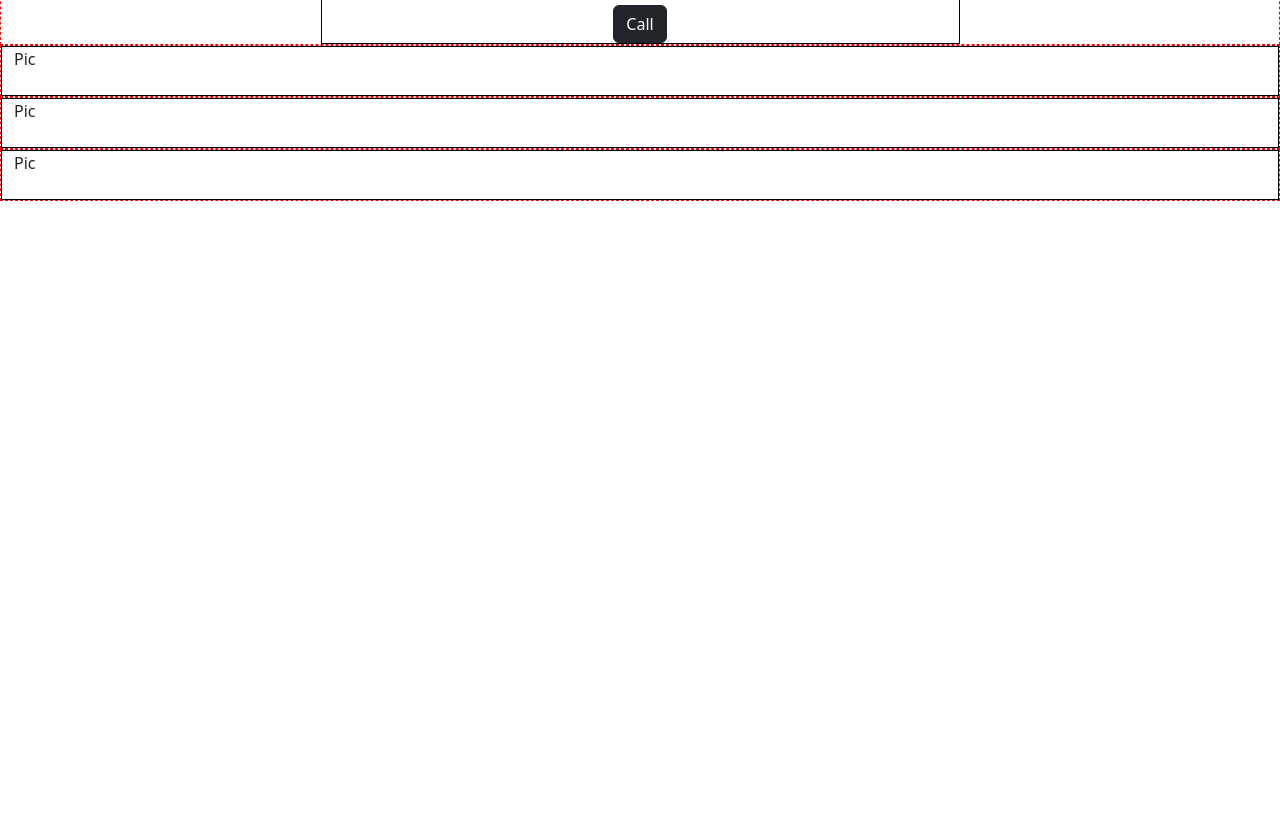
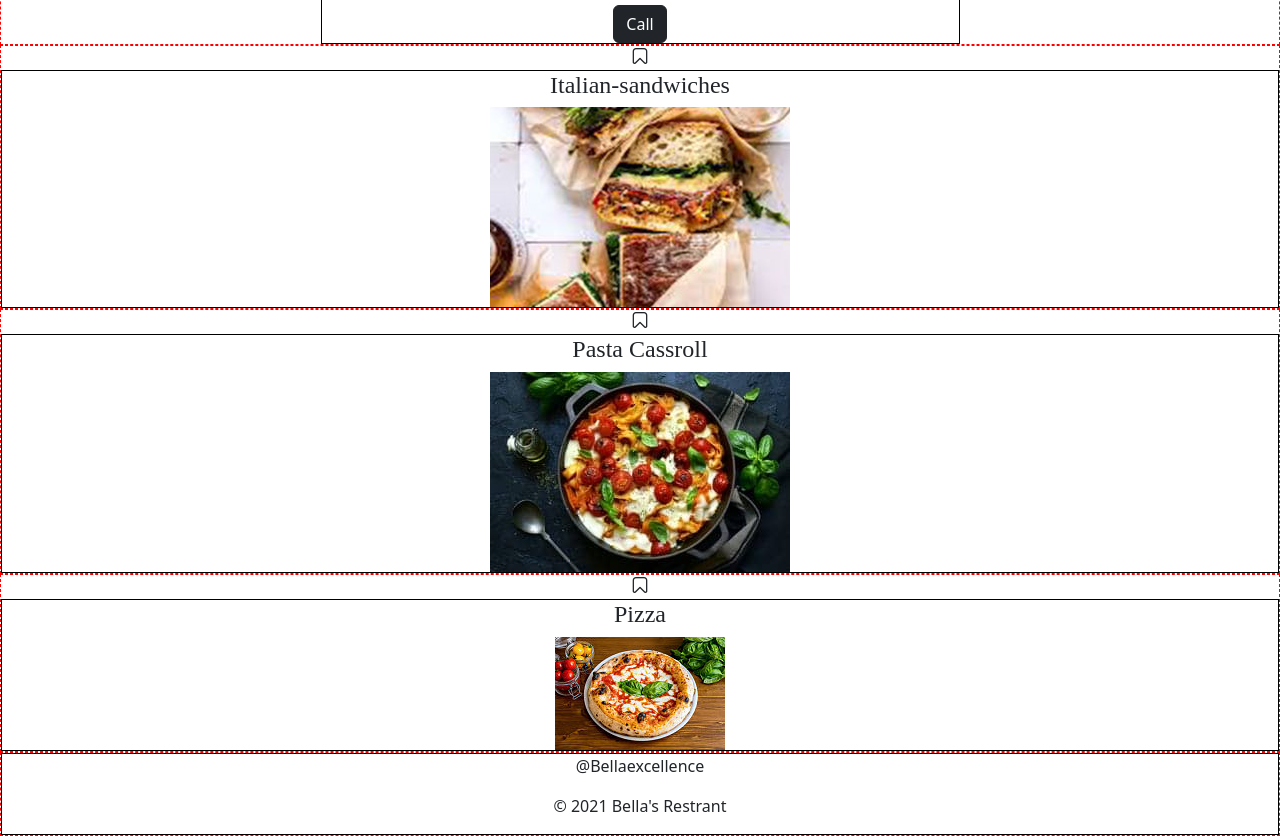
Before and after one commit to Izabelafrhsd/Bella-s-Restrant, a plain HTML site: page index.html in a window 1280 px wide. Shown: the part 95-931 px from the top of the page. Before the commit the page ends 800 px from the top, so only its background shows below. Drawn offline with nearby package versions, Linux system fonts and the light colour scheme; a web font is replaced by a local one.

Commit message:
Bootstrap 5 Starter Template

```diff
--- a/CSS/style.css
+++ b/CSS/style.css
@@ -7,3 +7,7 @@ div[class^="col"]{
 .row{
     border: 1px dashed red;
 }
+
+h1, h2, h3, h4, h5, h6{
+    font-family: "Playwrite IT Moderna", serif;
+}
--- a/index.html
+++ b/index.html
@@ -4,6 +4,9 @@
     <meta charset="UTF-8">
     <meta name="viewport" content="width=device-width, initial-scale=1.0">
     <title>Bella's Restrant</title>
+    <link rel="preconnect" href="https://fonts.googleapis.com">
+    <link rel="preconnect" href="https://fonts.gstatic.com" crossorigin>
+    <link href="https://fonts.googleapis.com/css2?family=Playwrite+IT+Moderna:wght@100..400&display=swap" rel="stylesheet">
     <link href="https://cdn.jsdelivr.net/npm/bootstrap@5.3.3/dist/css/bootstrap.min.css" rel="stylesheet" integrity="sha384-QWTKZyjpPEjISv5WaRU9OFeRpok6YctnYmDr5pNlyT2bRjXh0JMhjY6hW+ALEwIH" crossorigin="anonymous">
     <link rel="stylesheet" href="CSS/style.css">
 </head>
@@ -16,16 +19,36 @@
     <button type="button" class="btn btn-dark">Call</button>
             </div>
         </div>
-        <div class="row">
-            <div class="col-6 col-md-8 col-lg-12">Pic</div>
+        <div class="row text-center">
+            <i class="fi fi-rr-bookmark"></i> <link rel='stylesheet' href='https://cdn-uicons.flaticon.com/2.6.0/uicons-regular-rounded/css/uicons-regular-rounded.css'>
+            <div class="col-6 col-md-8 col-lg-12">
+                <h4>Italian-sandwiches</h4>
+                <img class="img-fluid" src="img/Italian-sandwiches.jpg" alt="Italian sandwiches"></div>
             </div>
-            <div class="row">
-            <div class="col-6 col-md-8 col-lg-12">Pic</div>
+            <div class="row text-center">
+                <i class="fi fi-rr-bookmark"></i> <link rel='stylesheet' href='https://cdn-uicons.flaticon.com/2.6.0/uicons-regular-rounded/css/uicons-regular-rounded.css'>
+            <div class="col-6 col-md-8 col-lg-12">
+                <h4>Pasta Cassroll</h4>
+                <img class="img-fluid" src="img/pasta cassroll.jpg" alt="pasta cassroll"></div>
             </div>
-            <div class="row">
-            <div class="col-6 col-md-8 col-lg-12">Pic</div>
+            <div class="row text-center">
+                <i class="fi fi-rr-bookmark"></i> <link rel='stylesheet' href='https://cdn-uicons.flaticon.com/2.6.0/uicons-regular-rounded/css/uicons-regular-rounded.css'>
+            <div class="col-6 col-md-8 col-lg-12">
+                <h4>Pizza</h4>
+                <img class="img-fluid" src="img/Pizza.jpg" alt="Pizza"></div>
             </div>
     </div>
         <script src="https://cdn.jsdelivr.net/npm/bootstrap@5.3.3/dist/js/bootstrap.bundle.min.js" integrity="sha384-YvpcrYf0tY3lHB60NNkmXc5s9fDVZLESaAA55NDzOxhy9GkcIdslK1eN7N6jIeHz" crossorigin="anonymous"></script>
+
+        <footer>
+            <div class="container-fluid">
+                <div class="row text-center">
+                    <div class="col-12">
+                        <p>@Bellaexcellence</p>
+                        <p>&copy; 2021 Bella's Restrant</p>
+                    </div>
+                </div>
+            </div>
+        </footer>
 </body>
 </html>
```
Also changed, not shown: img/Italian sandwiches.jpg (added), img/Italian-sandwiches.jpg (added), img/Pizza.jpg (added), img/pasta cassroll.jpg (added).
